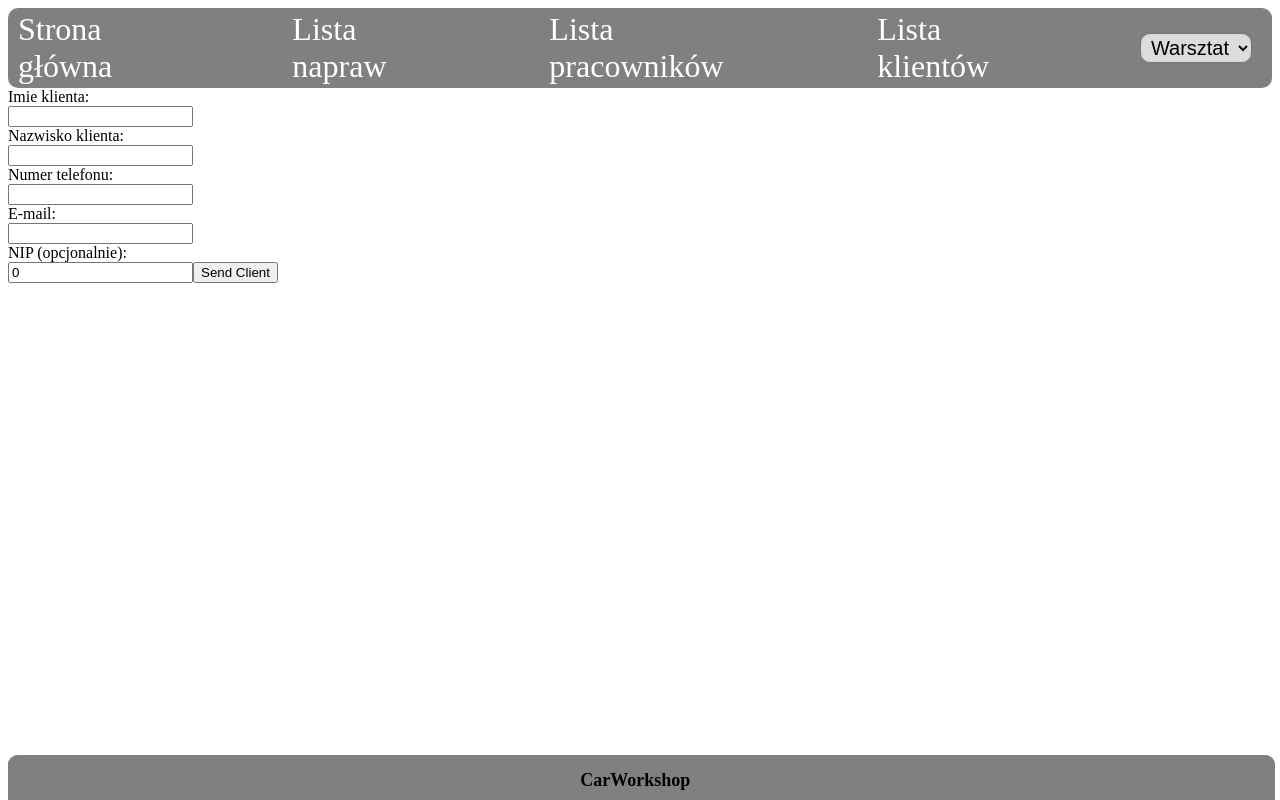
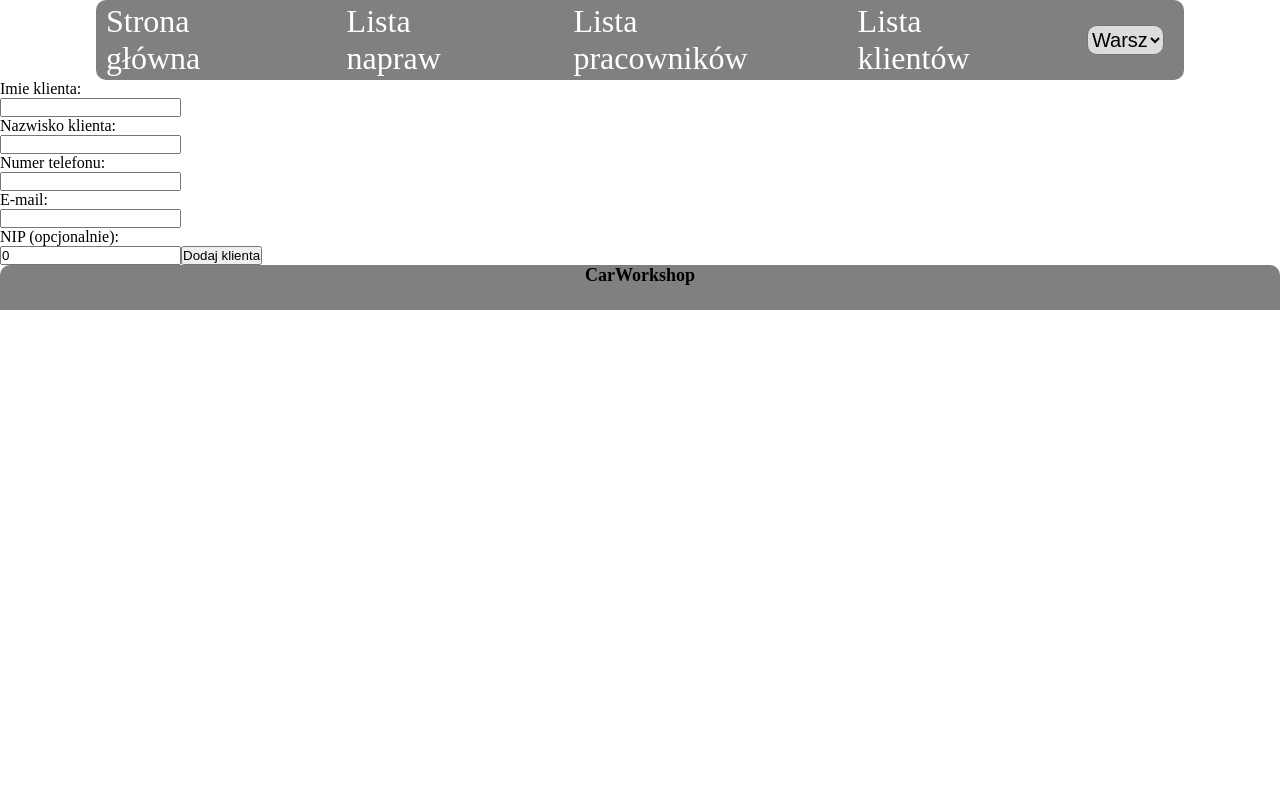
Before and after one commit to NiewierowskiG/CarWorkshop, an Angular app in the folder frontend/my-app/: page /AddClient in a window 1280 px wide. Built offline with nearby package versions, Linux system fonts and the light colour scheme.

Commit message:
wypisywanie

```diff
--- a/frontend/my-app/src/app/app.component.html
+++ b/frontend/my-app/src/app/app.component.html
@@ -1,5 +1,4 @@
 <app-navbar></app-navbar>
-<app-footer></app-footer>
 <router-outlet></router-outlet>
 <app-crud></app-crud>
 <app-footer></app-footer>
--- a/frontend/my-app/src/app/components/addclient/addclient.component.html
+++ b/frontend/my-app/src/app/components/addclient/addclient.component.html
@@ -9,5 +9,5 @@
     <input id="new-repair" type="text" [(ngModel)]="client.email" name="email"/>
     <label for="new-repair">NIP (opcjonalnie):</label>
     <input if="new-repair" type="text" [(ngModel)]="client.nip" name="nip">
-    <input type="submit" value="Send Client">
+    <input type="submit" value="Dodaj klienta">
 </form>
--- a/frontend/my-app/src/app/components/footer/footer.component.css
+++ b/frontend/my-app/src/app/components/footer/footer.component.css
@@ -1,16 +1,15 @@
 footer{
-    display: flex;
-    position:absolute;
     bottom:0;
-    width: 99%;
+    width: 100%;
     height:45px;
-    background:#6cf;
     margin-left: auto;
     border-top-left-radius: 10px;
     border-top-right-radius: 10px;
     background-color: gray;
+
 }
 h2{
+
     text-align: center;
     font-size: 18px;
     width: inherit;
--- a/frontend/my-app/src/app/components/navbar/navbar.component.css
+++ b/frontend/my-app/src/app/components/navbar/navbar.component.css
@@ -6,7 +6,10 @@ nav{
     height: 80px;
     display: flex;
     align-items: center;
+    width: 85%;
     border-radius: 10px;
+    margin-left: auto;
+    margin-right: auto;
 }
 nav a{
     color: white;
--- a/frontend/my-app/src/styles.css
+++ b/frontend/my-app/src/styles.css
@@ -1 +1,5 @@
 /* You can add global styles to this file, and also import other style files */
+*{
+    margin: 0;
+    padding: 0;
+}
```
Also changed, not shown: frontend/my-app/src/app/components/client-list/client-list.component.css (line endings or trailing spaces).
